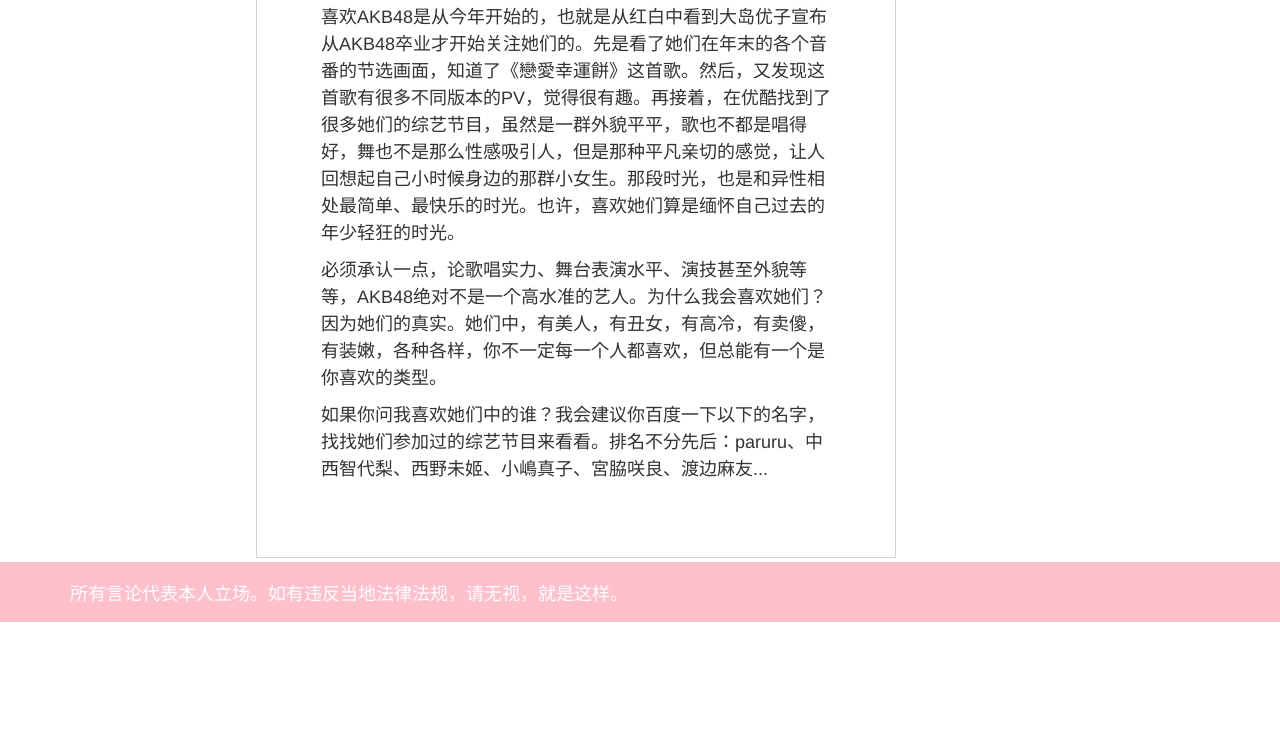
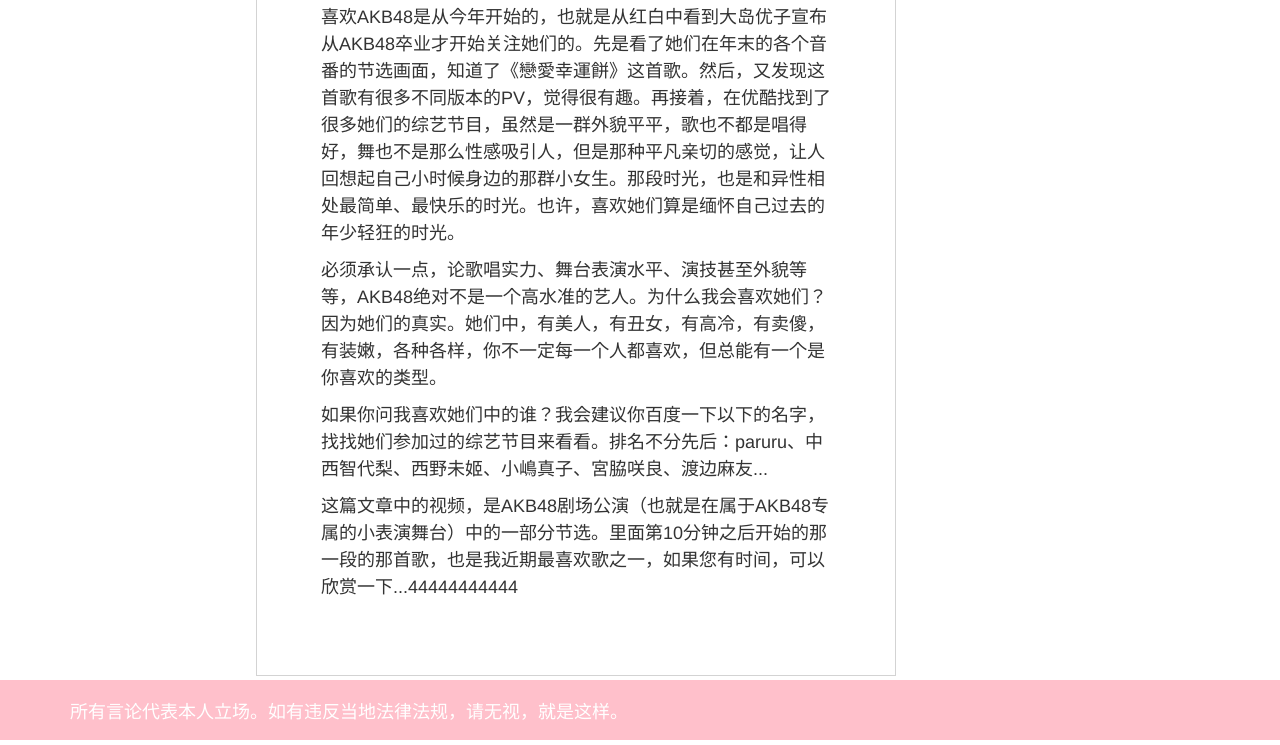
Before and after one commit to raxzhang/raxzhang.github.com, a Jekyll site: the page built from _posts/2014-09-19-2014091902.html, in a window 1280 px wide and 900 px high, scrolled down 530 px, cut to the strip 155-900 px from the top of the window. Built offline with Jekyll 4.4.1, drawn with Linux system fonts in a browser that asks for light colours; comment, search, counter and statistics services are not loaded; before the commit the page ends 1312 px from its top, so only the background shows below that.

Commit message:
update posts

```diff
--- a/_posts/2014-09-19-2014091902.html
+++ b/_posts/2014-09-19-2014091902.html
@@ -15,3 +15,5 @@
 <p>必须承认一点，论歌唱实力、舞台表演水平、演技甚至外貌等等，AKB48绝对不是一个高水准的艺人。为什么我会喜欢她们？因为她们的真实。她们中，有美人，有丑女，有高冷，有卖傻，有装嫩，各种各样，你不一定每一个人都喜欢，但总能有一个是你喜欢的类型。</p>
 
 <p>如果你问我喜欢她们中的谁？我会建议你百度一下以下的名字，找找她们参加过的综艺节目来看看。排名不分先后：paruru、中西智代梨、西野未姬、小嶋真子、宮脇咲良、渡边麻友...</p>
+
+<p>这篇文章中的视频，是AKB48剧场公演（也就是在属于AKB48专属的小表演舞台）中的一部分节选。里面第10分钟之后开始的那一段的那首歌，也是我近期最喜欢歌之一，如果您有时间，可以欣赏一下...44444444444</p>
```
